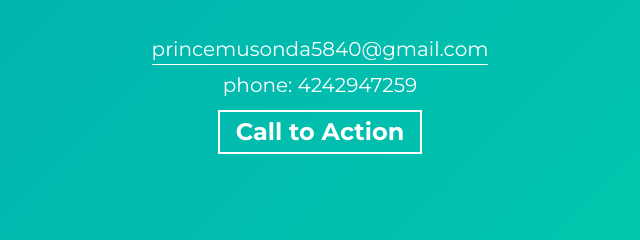
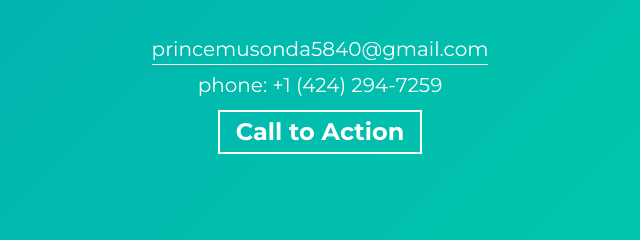
Before and after one commit to prince-musonda/my-portifolio, a website built with Parcel: page src/index.html in a window 1280 px wide. Shown: the part 3638-3878 px from the top of the page, 320-960 px from the left. Built offline with nearby package versions, Linux system fonts and the light colour scheme.

Commit message:
Update index.html
update

```diff
--- a/src/index.html
+++ b/src/index.html
@@ -356,7 +356,7 @@
           <p class="contact-wrapper__text">
             <div style="font-size: 2rem; display: flex; flex-direction: column; align-items: center; overflow-y: auto;">
               <span style="border-bottom: 1px solid; margin-bottom: 0.5rem; max-width: max-content;">princemusonda5840@gmail.com</span>
-              <span>phone: 4242947259</span>
+              <span>phone: +1 (424) 294-7259</span>
             </div>
 
             </p>
```
